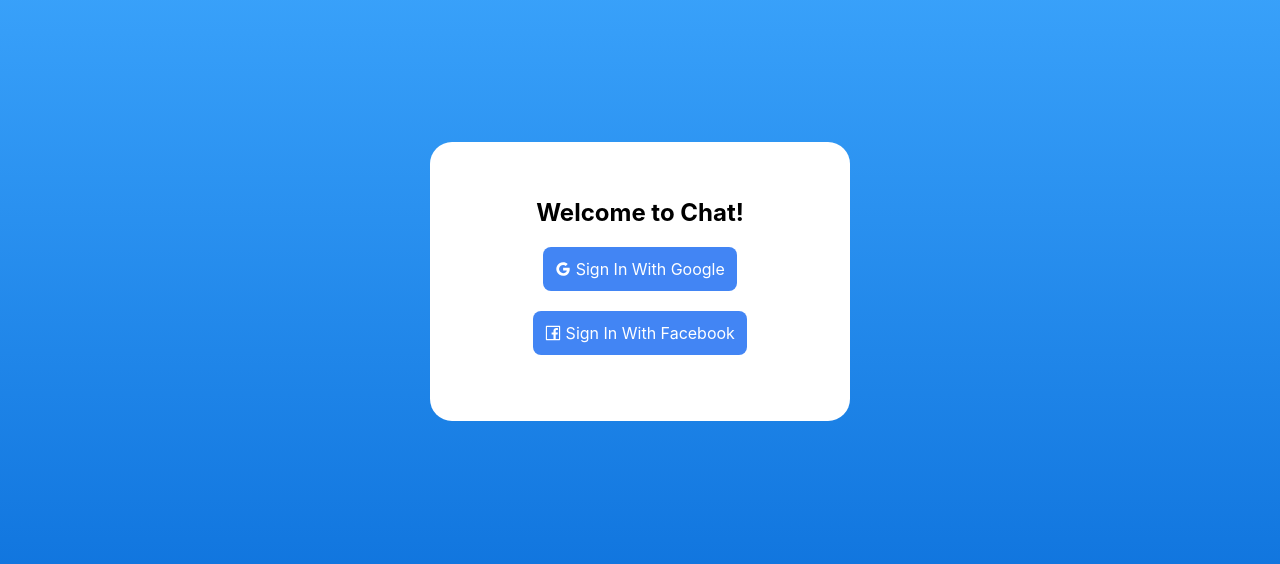
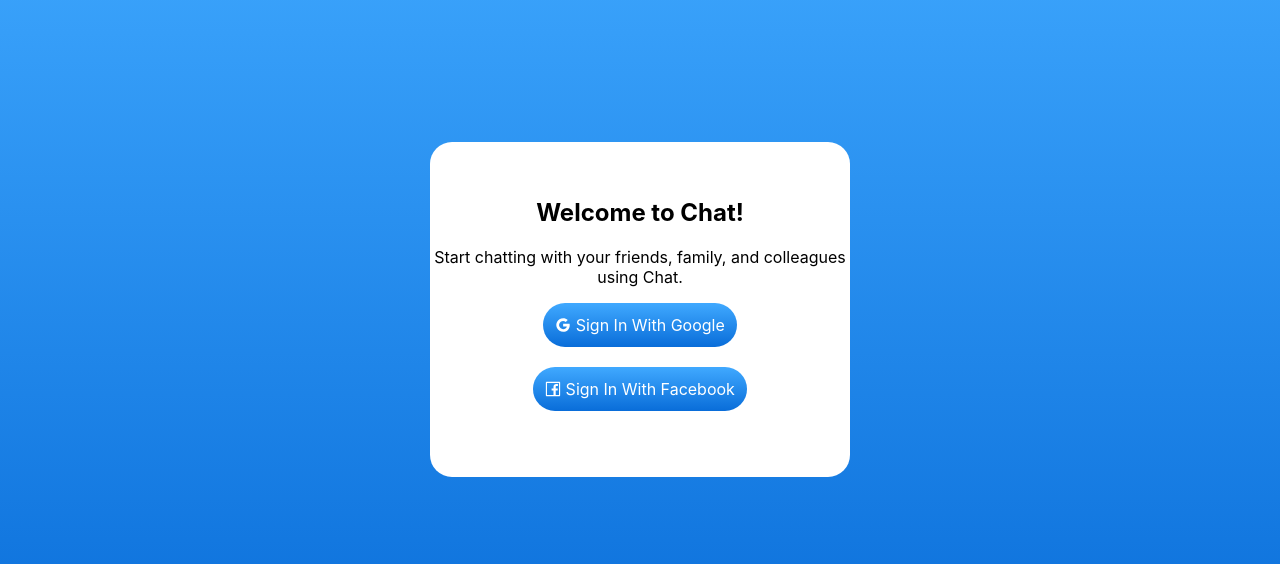
Before and after one commit to Aelbish/Chat, a React app: page / in a window 1280 px wide. Shown: the part 114-678 px from the top of the page. Built offline with nearby package versions, Linux system fonts and the light colour scheme; some packages are replaced by stand-ins of ours; no server answers.

Commit message:
Finalizing the app

```diff
--- a/public/index.html
+++ b/public/index.html
@@ -2,14 +2,20 @@
 <html lang="en">
   <head>
     <meta charset="utf-8" />
-    <link rel="icon" href="%PUBLIC_URL%/favicon.ico" />
+    <link rel="icon" href="%PUBLIC_URL%/chat.png" />
+
     <meta name="viewport" content="width=device-width, initial-scale=1" />
     <meta name="theme-color" content="#000000" />
     <meta
       name="description"
-      content="Web site created using create-react-app"
+      content="Start chatting with your friends, family, and colleagues using Chat."
     />
-    <link rel="apple-touch-icon" href="%PUBLIC_URL%/logo192.png" />
+    <meta property="og:image" content="%PUBLIC_URL%/chat.png" />
+    <meta
+      property="og:description"
+      content="Start chatting with your friends, family, and colleagues using Chat."
+    />
+    <meta property="og:title" content="Chat" />
     <!--
       manifest.json provides metadata used when your web app is installed on a
       user's mobile device or desktop. See https://developers.google.com/web/fundamentals/web-app-manifest/
@@ -24,7 +30,7 @@
       work correctly both with client-side routing and a non-root public URL.
       Learn how to configure a non-root public URL by running `npm run build`.
     -->
-    <title>React App</title>
+    <title>Chat</title>
   </head>
   <body>
     <noscript>You need to enable JavaScript to run this app.</noscript>
--- a/src/components/Login.js
+++ b/src/components/Login.js
@@ -10,6 +10,7 @@
     <div id="login-page">
       <div id="login-card">
         <h2>Welcome to Chat!</h2>
+        <p>Start chatting with your friends, family, and colleagues using Chat.</p>
         <div
           className="login-button google"
           onClick={() => {
--- a/src/index.css
+++ b/src/index.css
@@ -19,7 +19,7 @@
 .nav-bar {
   width: 100%;
   height: 66px;
-  background-color: #002766;
+  background-image: linear-gradient(15deg, #0044ff 0%, #0080ff 69%);
 }
 
 .logo-tab {
@@ -40,8 +40,18 @@
 }
 
 ::-webkit-scrollbar {
-  width: 0; /* Remove scrollbar space */
+  width: 8px; /* Remove scrollbar space */
   background: transparent; /* Optional: just make scrollbar invisible */
+}
+::-webkit-scrollbar-track {
+  background-color: #e4e4e4;
+  border-radius: 100px;
+}
+
+::-webkit-scrollbar-thumb {
+  background-image: linear-gradient(15deg, #0044ff 0%, #0080ff 69%);
+  box-shadow: inset 2px 2px 5px 0 rgba(#fff, 0.5);
+  border-radius: 100px;
 }
 
 /* Login Page */
@@ -71,16 +81,16 @@
   cursor: pointer;
   color: white;
   padding: 12px;
-  border-radius: 8px;
+  border-radius: 30px;
   display: inline-block;
 }
 
 .facebook {
-  background-color: #3b5998;
+  background-image: linear-gradient(#40a9ff, #096dd9);
 }
 
 .google {
-  background-color: #4285f4;
+  background-image: linear-gradient(#40a9ff, #096dd9);
   color: white;
 }
 
```
Also changed, not shown: public/chat.png (added).
